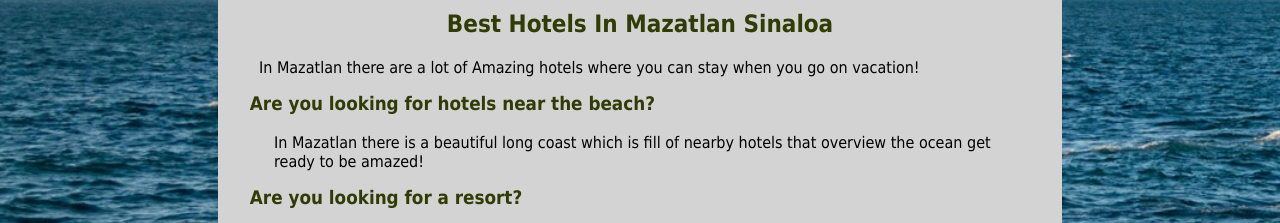
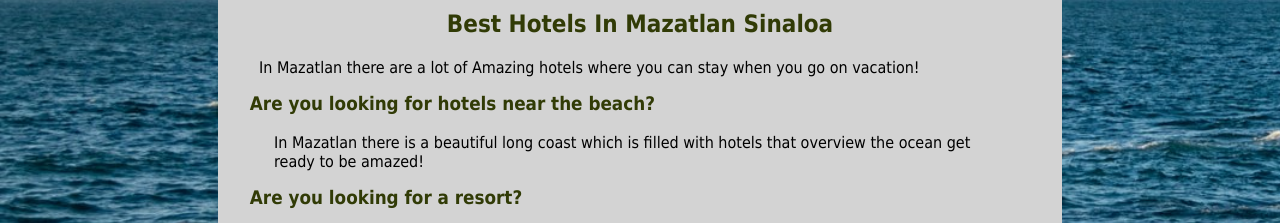
Before and after one commit to Vplays2/jwebsite, a plain HTML site: page HTML/hotels.html in a window 1280 px wide. Shown: the part 712-935 px from the top of the page. Drawn offline with Linux system fonts and the light colour scheme.

Commit message:
Update hotels.html

```diff
--- a/HTML/hotels.html
+++ b/HTML/hotels.html
@@ -71,7 +71,7 @@ a { text-decoration: underline;
     <p>In Mazatlan there are a lot of Amazing hotels where you can stay when you go on vacation!</p>
     <div class="padded">
 <h3>Are you looking for hotels near the beach?</h3>
-<p>In Mazatlan there is a beautiful long coast which is fill of nearby hotels that overview the ocean get ready to be amazed!</p>
+<p>In Mazatlan there is a beautiful long coast which is filled with hotels that overview the ocean get ready to be amazed!</p>
 <h3>Are you looking for a resort?</h3></div>
 <p>In Mazatlan there are many beautiful resorst where you will be treated with amazing hospitality and have a fun time.</p>
   <div id="info-container3">
```
